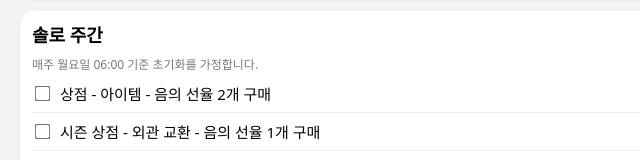
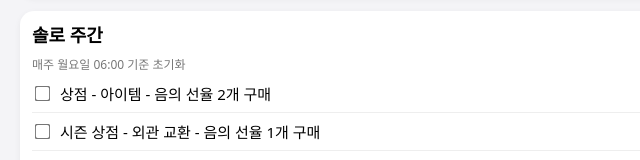
Before and after one commit to Leticia-9/WWM_Check_list, a plain HTML site: page index.html in a window 1280 px wide. Shown: the part 950-1110 px from the top of the page, 254-894 px from the left. Drawn offline with Linux system fonts and the light colour scheme.

Commit message:
Update index.html

```diff
--- a/index.html
+++ b/index.html
@@ -313,7 +313,7 @@
   <!-- 솔로 주간 -->
   <div class="card" data-card="solo-weekly">
     <h2><span>솔로 주간</span></h2>
-    <div class="card-note">매주 월요일 06:00 기준 초기화를 가정합니다.</div>
+    <div class="card-note">매주 월요일 06:00 기준 초기화</div>
 
     <div class="task-row" data-freq="weekly" data-scope="solo" data-kind="check" data-search="상점 아이템 음의 선율 2개">
       <label class="task-label">
```
